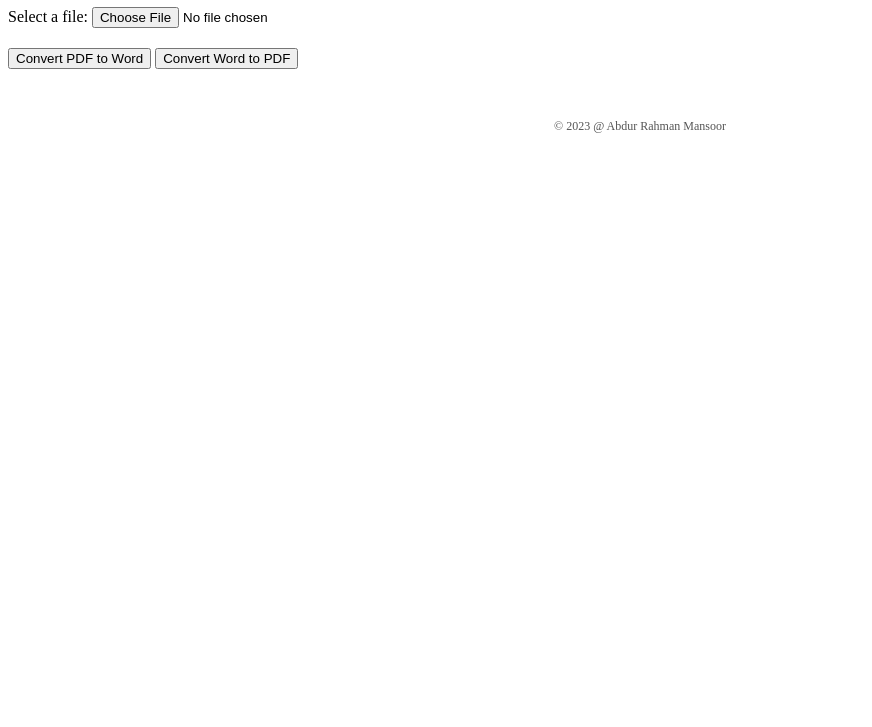
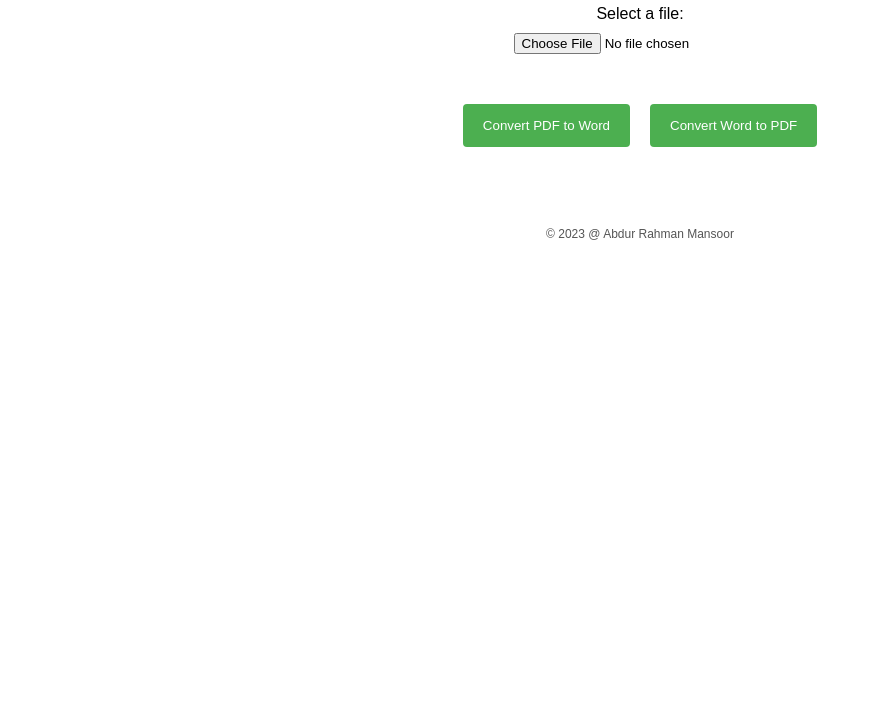
Before and after one commit to armansoor/pdftoword, a plain HTML site: page index.html in a window 1280 px wide. Shown: the part 73-800 px from the top of the page, without its empty margins (0-872 px from the left). Drawn offline with Linux system fonts and the light colour scheme.

Commit message:
Update style.css

```diff
--- a/style.css
+++ b/style.css
@@ -1,54 +1,64 @@
-header {
-  text-align: center;
-  font-size: 36px;
-  margin-top: 50px;
+* {
+  box-sizing: border-box;
 }
 
-main {
-  display: flex;
-  flex-direction: column;
-  align-items: center;
-  margin-top: 50px;
+body {
+  font-family: Arial, sans-serif;
+  margin: 0;
+  padding: 0;
 }
 
-form {
-  display: flex;
-  flex-direction: column;
-  align-items: center;
-  margin-bottom: 50px;
+.container {
+  max-width: 800px;
+  margin: 0 auto;
+  padding: 20px;
+  text-align: center;
+}
+
+h1 {
+  margin-top: 0;
+}
+
+.upload-form {
+  margin: 20px auto;
+}
+
+label {
+  display: block;
+  margin-bottom: 10px;
 }
 
 #file-input {
   margin-bottom: 20px;
 }
 
-#output {
-  margin-top: 20px;
-  text-align: center;
+.button-container {
+  display: flex;
+  justify-content: center;
 }
 
+button {
+  background-color: #4CAF50;
+  color: white;
+  padding: 14px 20px;
+  margin: 10px;
+  border: none;
+  border-radius: 4px;
+  cursor: pointer;
+  transition: background-color 0.3s ease;
+}
+
+button:hover {
+  background-color: #3e8e41;
+}
+
+a {
+  color: inherit;
+  text-decoration: none;
+}
 footer {
   text-align: center;
   font-size: 12px;
   color: #555;
   margin-top: 50px;
 }
-
-.btn {
-  background-color: #f44336;
-  border: none;
-  color: white;
-  padding: 16px 32px;
-  text-align: center;
-  text-decoration: none;
-  display: inline-block;
-  font-size: 16px;
-  margin: 4px 2px;
-  cursor: pointer;
-  border-radius: 8px;
-  transition-duration: 0.4s;
-}
-
-.btn:hover {
-  background-color: #ff6666;
-}
```
